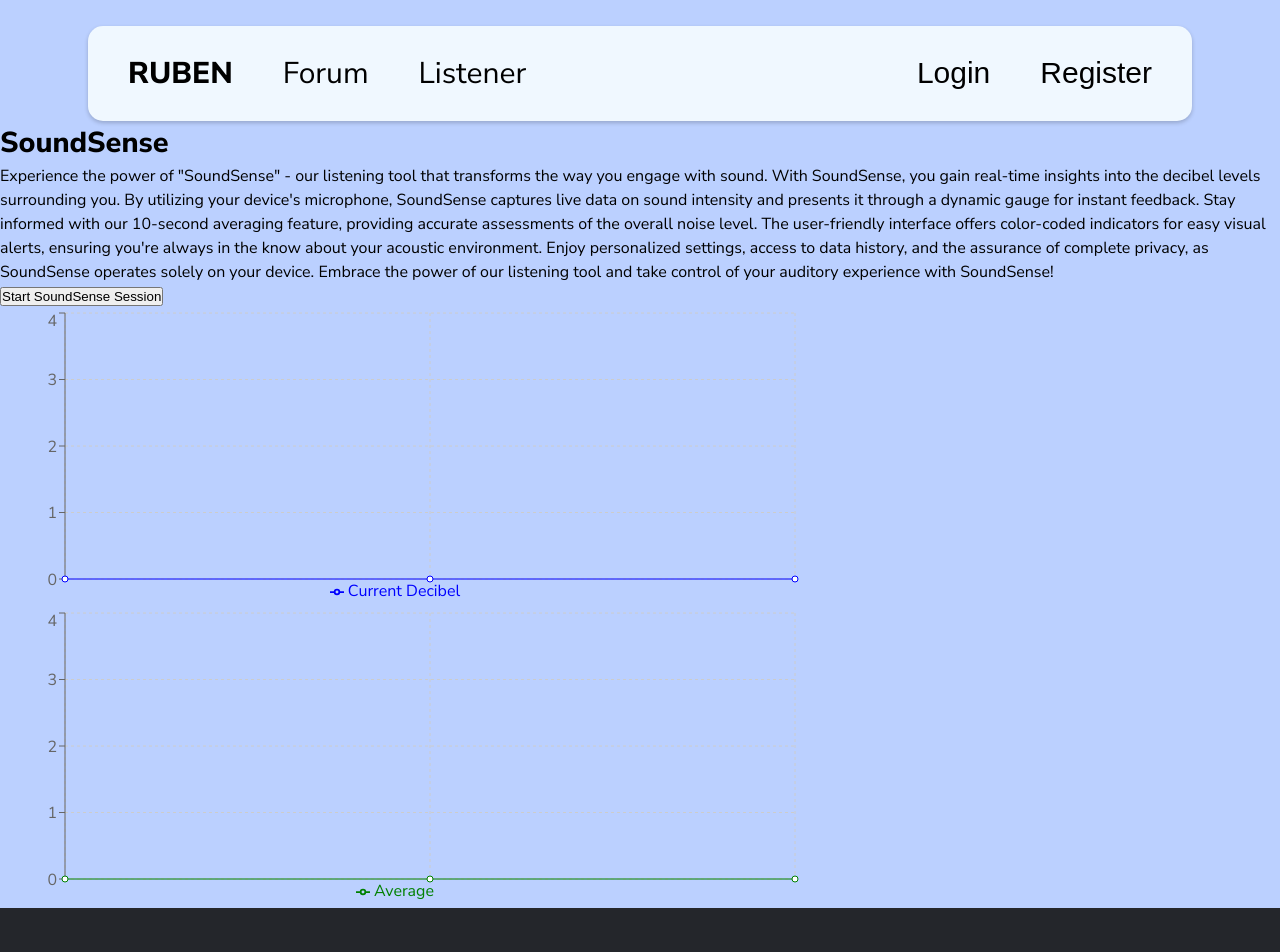
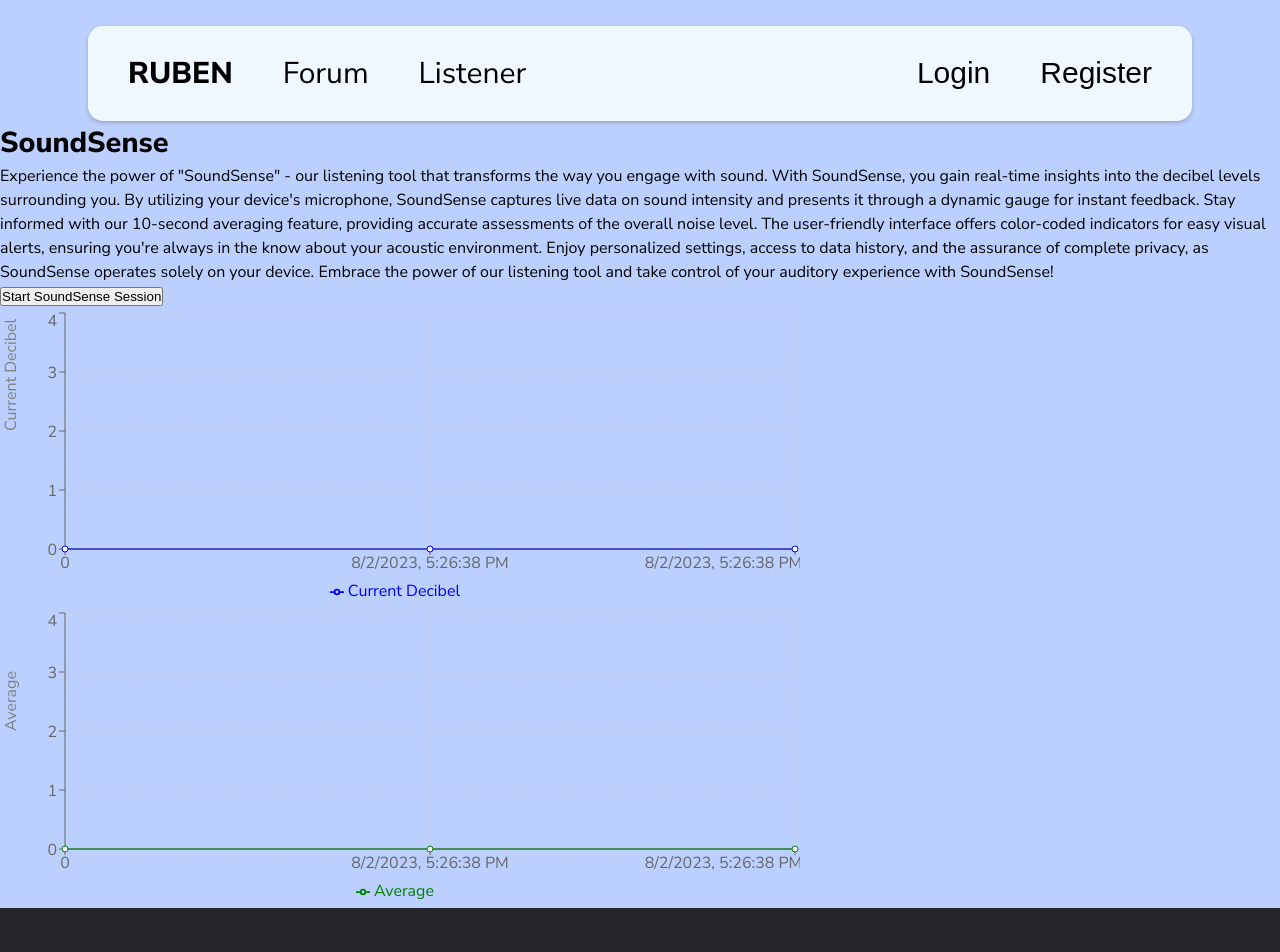
Before and after one commit to HearingHealthApp/Ruben, a React (Vite) app in the folder ear-health-project-ui/: page /listener in a window 1280 px wide. Shown: the top 952 px of the page. Built offline with nearby package versions, Linux system fonts and the light colour scheme; a web font is replaced by a local one.

Commit message:
Update Listener.jsx

```diff
--- a/ear-health-project-ui/src/components/Listener/Listener.jsx
+++ b/ear-health-project-ui/src/components/Listener/Listener.jsx
@@ -23,31 +23,46 @@ const Listener = () => {
       const randomNumber = generateRandomNumber();
       setDecibels((prevNums) => [...prevNums, randomNumber]);
       setLastGeneratedNumber(randomNumber);
-    }, 500); // Generate every second (1000 milliseconds)
+    }, 500);
 
     setTimeout(() => {
       setIsGenerating(false);
-      setAverage(decibels.reduce((sum, num) => sum + num, 0) / decibels.length)
+      setAverage(Math.ceil(decibels.reduce((sum, num) => sum + num, 0) / decibels.length))
       clearInterval(interval); // Clear the interval after 10 seconds
     }, 10000); // Stop after 10 seconds
   };
 
   useEffect(() => {
-    setAverage(decibels.reduce((sum, num) => sum + num, 0) / decibels.length)
+    setAverage(Math.ceil(decibels.reduce((sum, num) => sum + num, 0) / decibels.length))
   }, [decibels]);
 
   // Add two state variables to store data for the charts
   const [decibelsData, setDecibelsData] = useState([{ time: 0, value: 0 }]);
   const [averageData, setAverageData] = useState([{ time: 0, value: 0 }]);
 
+  // Add state variables to keep track of timestamp and time interval
+  const [timestamp, setTimestamp] = useState(Date.now());
+  const interval = 500;
+
+  useEffect(() => {
+    // To update the chart at intervals of 0.5 seconds
+    const updateInterval = setInterval(() => {
+      setTimestamp(Date.now());
+    }, interval);
+
+    // Clear the interval on component unmount
+    return () => clearInterval(updateInterval);
+  }, []);
+
+
   useEffect(() => {
     // Update the data for the decibels chart whenever the decibels state changes
-    setDecibelsData((prevData) => [...prevData, { time: Date.now(), value: decibels[decibels.length - 1] }]);
+    setDecibelsData((prevData) => [...prevData, { time: new Date(timestamp).toLocaleString(), value: decibels[decibels.length - 1] }]);
   }, [decibels]);
 
   useEffect(() => {
     // Update the data for the average chart whenever the average state changes
-    setAverageData((prevData) => [...prevData, { time: Date.now(), value: average }]);
+    setAverageData((prevData) => [...prevData, { time: new Date(timestamp).toLocaleString(), value: average }]);
   }, [average]);
 
   console.log(decibels)
@@ -71,6 +86,7 @@ const Listener = () => {
         listening tool and take control of your auditory experience with
         SoundSense!
       </p>
+      {/* conditionally rendering the button */}
       {!isGenerating ? (
         <button onClick={generatorButtonClicked}>
           Start SoundSense Session
@@ -79,26 +95,32 @@ const Listener = () => {
         <p>Listening....</p>
       )}
 
+
+
+      <div>
       {lastGeneratedNumber !== null && (
         <h1>Current Decibel : {lastGeneratedNumber}</h1>
       )}
-      {average !== 0 && <h1>Average : {average}</h1>}
-
       <LineChart width={800} height={300} data={decibelsData}>
         <CartesianGrid strokeDasharray="3 3" />
-        <YAxis dataKey="value" />
+        <YAxis label={{ value: "Current Decibel", angle: -90, position: "insideLeft" }}  />
+        <XAxis dataKey="time" />
         <Tooltip />
         <Legend />
         <Line type="monotone" dataKey="value" name="Current Decibel" stroke="blue" />
       </LineChart>
 
+      {average !== 0 && <h1>Average : {average}</h1>}
       <LineChart width={800} height={300} data={averageData}>
         <CartesianGrid strokeDasharray="3 3" />
-        <YAxis dataKey="value" />
+        <YAxis label={{ value: "Average", angle: -90, position: "insideLeft" }}  />
+        <XAxis dataKey="time" />
         <Tooltip />
         <Legend />
         <Line type="monotone" dataKey="value" name="Average" stroke="green" />
       </LineChart>
+
+      </div>
 
     </div>
   );
```
